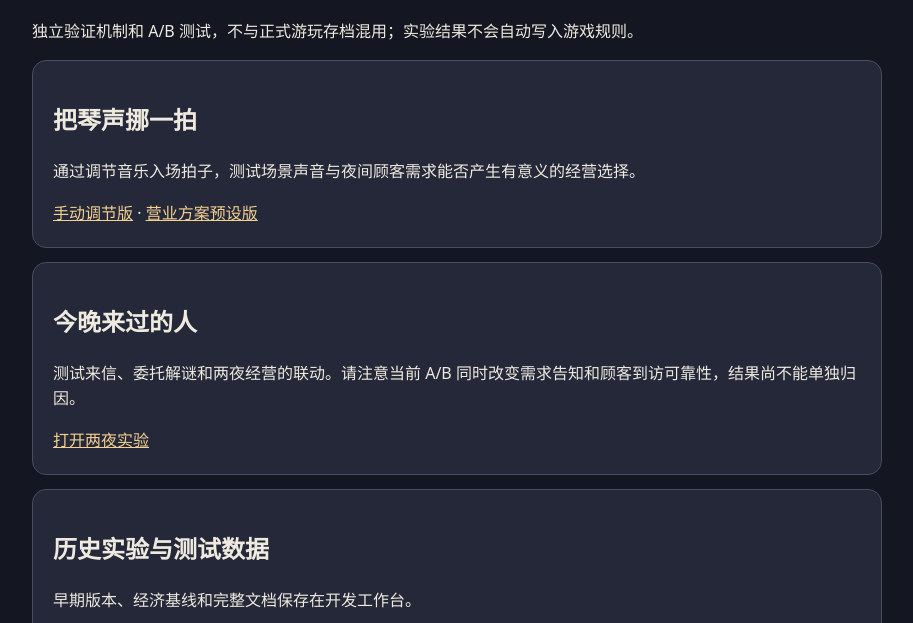
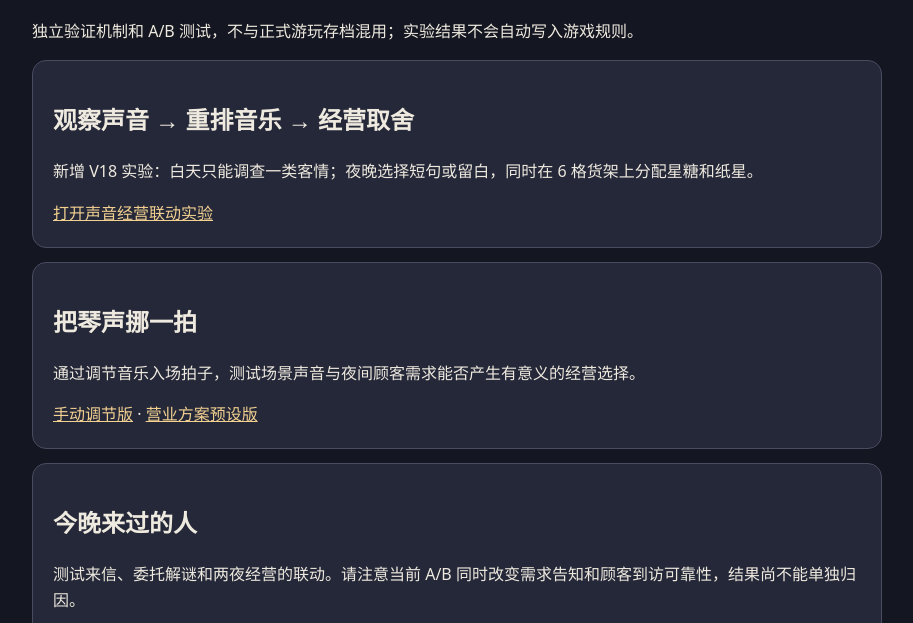
Before and after one commit to baijingxuan99-rgb/Universe-Collector-Test-1.0, a plain HTML site: page public/lab/index.html in a window 1280 px wide. Shown: the part 177-800 px from the top of the page, without its empty margins (183-1096 px from the left). Drawn offline with Linux system fonts and the light colour scheme.

Commit message:
link day-night sound strategy prototype from mechanics lab

```diff
--- a/public/lab/index.html
+++ b/public/lab/index.html
@@ -1,5 +1,6 @@
 <!doctype html><html lang="zh-CN"><head><meta charset="utf-8"><meta name="viewport" content="width=device-width,initial-scale=1"><title>宇宙收藏家 · 玩法实验室</title>
 <style>body{background:#141621;color:#efeadf;font:16px/1.6 system-ui,sans-serif}main{max-width:850px;margin:7vh auto;padding:20px}a{color:#f3d191}.card{padding:20px;background:#252839;border:1px solid #494b60;border-radius:14px;margin:14px 0}</style></head><body><main><a href="../play/">返回正式试玩测试</a><h1>玩法实验室</h1><p>独立验证机制和 A/B 测试，不与正式游玩存档混用；实验结果不会自动写入游戏规则。</p>
+<section class="card"><h2>观察声音 → 重排音乐 → 经营取舍</h2><p>新增 V18 实验：白天只能调查一类客情；夜晚选择短句或留白，同时在 6 格货架上分配星糖和纸星。</p><a href="./sound-shift.html">打开声音经营联动实验</a></section>
 <section class="card"><h2>把琴声挪一拍</h2><p>通过调节音乐入场拍子，测试场景声音与夜间顾客需求能否产生有意义的经营选择。</p><a href="../sound-shop.html">手动调节版</a> · <a href="../sound-shop.html?mode=preset">营业方案预设版</a></section>
 <section class="card"><h2>今晚来过的人</h2><p>测试来信、委托解谜和两夜经营的联动。请注意当前 A/B 同时改变需求告知和顾客到访可靠性，结果尚不能单独归因。</p><a href="../loop-lab/">打开两夜实验</a></section>
 <section class="card"><h2>历史实验与测试数据</h2><p>早期版本、经济基线和完整文档保存在开发工作台。</p><a href="../workbench.html">打开开发工作台</a></section>
```
